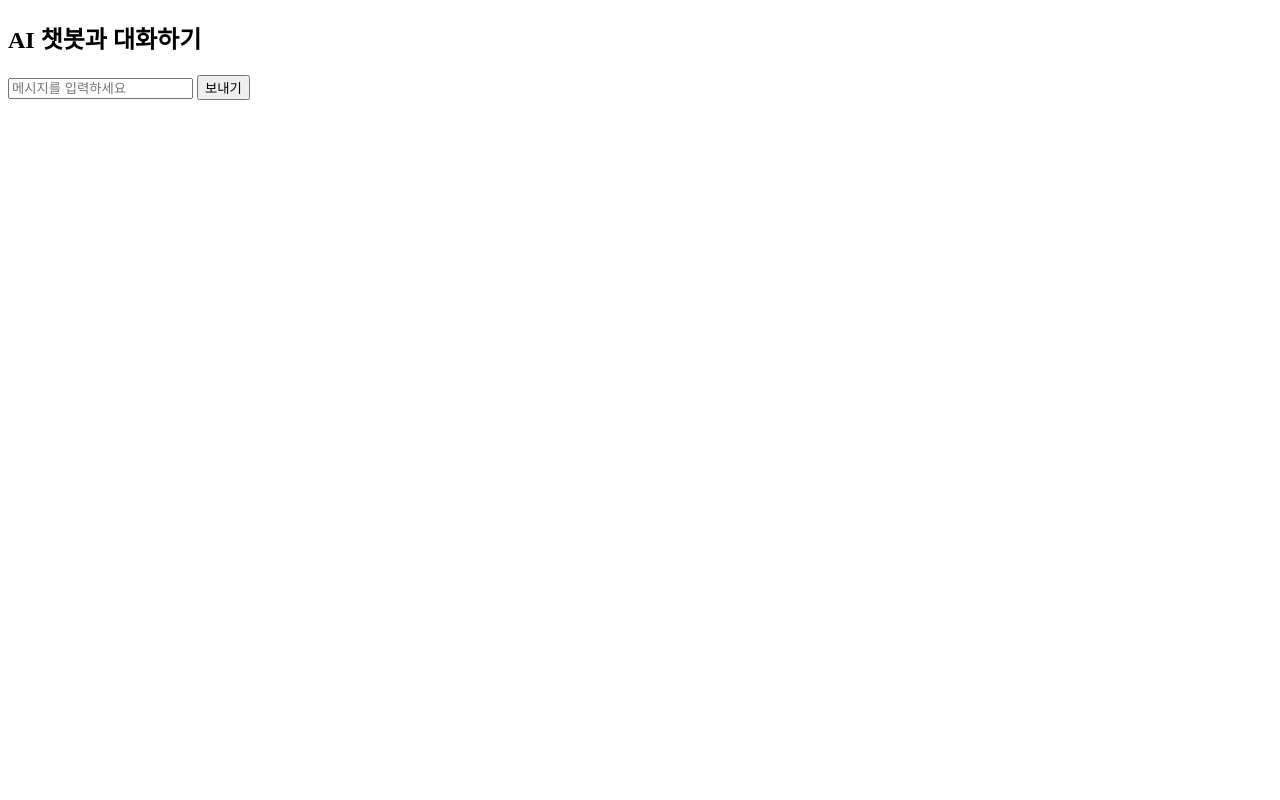
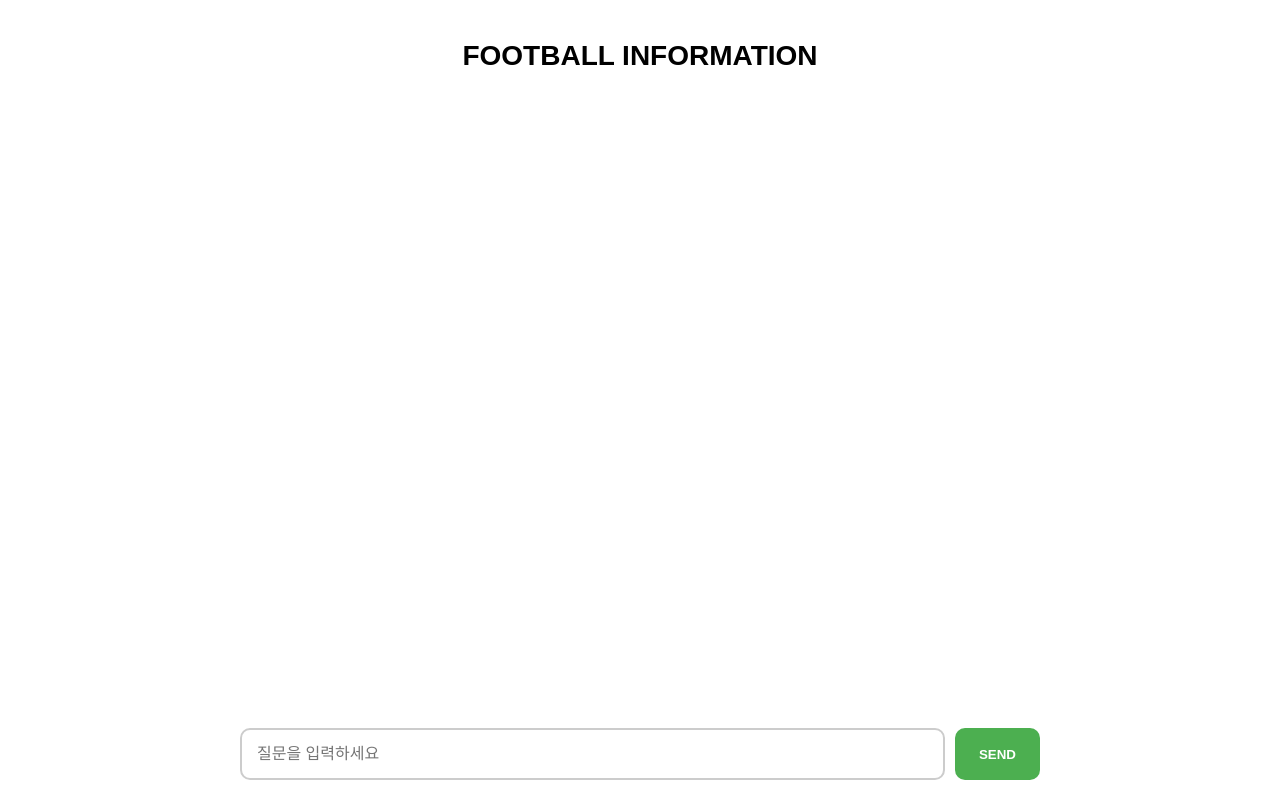
Before and after one commit to JAEYONG-shin0117/FIFA_Transfer, a plain HTML site: page football_chat/index.html in a window 1280 px wide. Drawn offline with Linux system fonts and the light colour scheme.

Commit message:
feat: 웹사이트 디자인 추가 및 ai 모델 변경

```diff
--- a/football_chat/index.html
+++ b/football_chat/index.html
@@ -1,35 +1,157 @@
 <!DOCTYPE html>
-<html>
+<html lang="ko">
 <head>
   <meta charset="UTF-8">
-    <title>AI ChatBot</title>
+  <title>FOOTBALL INFORMATION</title>
+  <style>
+    * { box-sizing: border-box; }
+
+    html, body {
+      margin: 0;
+      padding: 0;
+      height: 100%;
+      font-family: sans-serif;
+      display: flex;
+      flex-direction: column;
+      background-color: #fff;
+    }
+
+    header {
+      text-align: center;
+      padding: 40px 0 20px;
+      font-size: 28px;
+      font-weight: bold;
+    }
+
+    main {
+      flex: 1;
+      display: flex;
+      flex-direction: column;
+      justify-content: flex-start;
+      padding: 0 20px;
+      overflow-y: auto;
+    }
+
+    #chatBox {
+      display: flex;
+      flex-direction: column;
+      width: 100%;
+      max-width: 800px;
+      margin: 0 auto;
+      padding-bottom: 100px;
+    }
+
+    .chat-message {
+      margin: 10px 0;
+      max-width: 70%;
+      padding: 10px 15px;
+      border-radius: 15px;
+      line-height: 1.5;
+      word-break: break-word;
+    }
+
+    .user-message {
+      background-color: #dcf8c6;
+      align-self: flex-end;
+      text-align: right;
+    }
+
+    .bot-message {
+      background-color: #f1f0f0;
+      align-self: flex-start;
+      text-align: left;
+    }
+
+    #chat-container {
+      position: fixed;
+      bottom: 20px;
+      left: 50%;
+      transform: translateX(-50%);
+      width: 90%;
+      max-width: 800px;
+      display: flex;
+      gap: 10px;
+      background-color: white;
+    }
+
+    #userInput {
+      flex: 1;
+      padding: 15px;
+      font-size: 16px;
+      border: 2px solid #ccc;
+      border-radius: 10px;
+    }
+
+    button {
+      padding: 15px 24px;
+      background-color: #4CAF50;
+      color: white;
+      border: none;
+      border-radius: 10px;
+      font-weight: bold;
+      cursor: pointer;
+    }
+
+    button:hover {
+      background-color: #45a049;
+    }
+  </style>
 </head>
 <body>
-    <h2>AI 챗봇과 대화하기</h2>
-    <input type="text" id="userInput" placeholder="메시지를 입력하세요" />
-    <button onclick="sendMessage()">보내기</button>
 
-    <div id="chatBox" style="margin-top:20px;"></div>
+  <header>FOOTBALL INFORMATION</header>
+
+  <main>
+    <div id="chatBox"></div>
+  </main>
+
+  <div id="chat-container">
+    <input type="text" id="userInput" placeholder="질문을 입력하세요" />
+    <button onclick="sendMessage()">SEND</button>
+  </div>
 
   <script>
     async function sendMessage() {
-            const userInput = document.getElementById("userInput").value;
+      const message = document.getElementById("userInput").value.trim();
+      if (!message) return;
 
+      const chatBox = document.getElementById("chatBox");
+
+      // 사용자 메시지 표시
+      chatBox.innerHTML += `
+        <div class="chat-message user-message"><b>me:</b> ${message}</div>
+      `;
+
+      // 로딩 메시지 표시
+      const loadingElem = document.createElement("div");
+      loadingElem.className = "chat-message bot-message";
+      loadingElem.innerHTML = "<b>🤖 football bot:</b> ⏳ 응답 생성 중...";
+      chatBox.appendChild(loadingElem);
+
+      document.getElementById("userInput").value = "";
+      chatBox.scrollTop = chatBox.scrollHeight;
+
+      try {
         const res = await fetch("http://127.0.0.1:8000/chat", {
           method: "POST",
           headers: { "Content-Type": "application/json" },
-                body: JSON.stringify({ message: userInput })
+          body: JSON.stringify({ message })
         });
 
         const data = await res.json();
+        loadingElem.innerHTML = `<b>🤖 football bot:</b> ${data.response}`;
+      } catch (err) {
+        loadingElem.innerHTML = `<b>🤖 football bot:</b> ❌ 오류: ${err.message}`;
+      }
 
-            document.getElementById("chatBox").innerHTML += `
-                <p><b>🧍‍♂️나:</b> ${userInput}</p>
-                <p><b>🤖봇:</b> ${data.response}</p>
-            `;
+      chatBox.scrollTop = chatBox.scrollHeight;
+    }
 
-            document.getElementById("userInput").value = "";
-        }
+    // Enter 키로 전송도 가능하게 설정
+    document.getElementById("userInput").addEventListener("keydown", function(e) {
+      if (e.key === "Enter") sendMessage();
+    });
   </script>
+
 </body>
 </html>
```
Also changed, not shown: 1 other file. Lines whose indentation alone changed are shown as unchanged.
